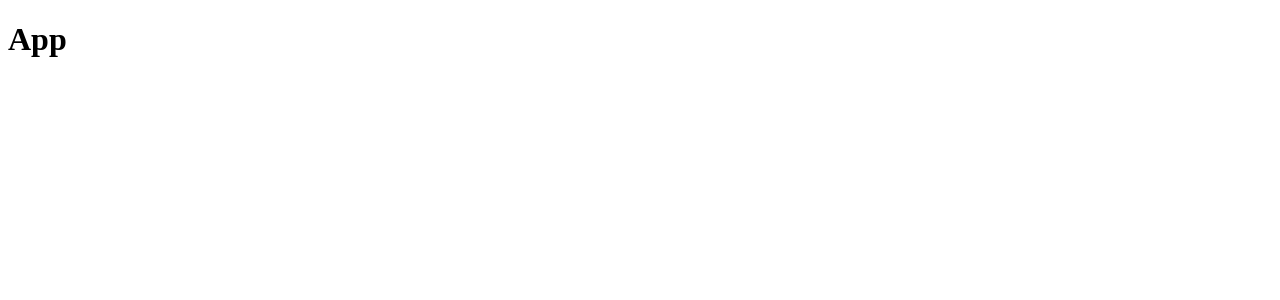
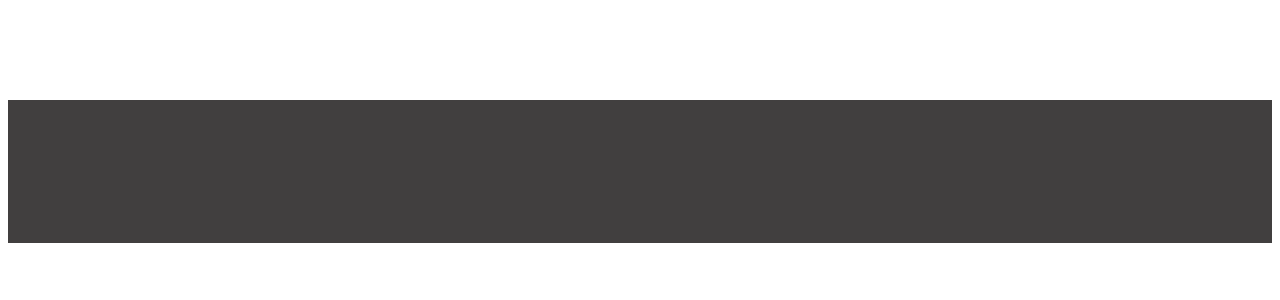
Before and after one commit to Honegawa/Gestionnaire-Taches, a React (Vite) app: page / in a window 1280 px wide. Shown: the top 300 px of the page. Built offline with nearby package versions, Linux system fonts and the light colour scheme.

Commit message:
feature routeur

```diff
--- a/package.json
+++ b/package.json
@@ -16,7 +16,8 @@
     "react-dom": "^18.2.0",
     "react-redux": "^9.1.1",
     "react-router-dom": "^6.22.3",
-    "redux": "^5.0.1"
+    "redux": "^5.0.1",
+    "sass": "^1.75.0"
   },
   "devDependencies": {
     "@types/react": "^18.2.66",
--- a/src/App.tsx
+++ b/src/App.tsx
@@ -1,11 +1,16 @@
-import './App.css'
+import {Routes, Route} from 'react-router-dom'
+import Template from './components/Template/Template.jsx'
 
 function App() {
 
   return (
-    <>
-      <h1>App</h1>
-    </>
+    <Routes>
+      <Route path="/" element={<Template/>}>
+        {/* <Route path='/home' element={<PageHome />} />
+        <Route path='/sign-up' element={<PageSignUp />} />
+        <Route path='/dashboard' element={<PageDashboard />} /> */}
+      </Route>
+  </Routes>
   )
 }
 
--- /dev/null
+++ b/src/components/Footer/Footer.tsx
@@ -0,0 +1,11 @@
+import "./style.scss";
+
+const Footer = () => {
+    return (
+        <footer className="footer">
+            <p className="footer__copyright"></p>
+        </footer>
+    );
+};
+
+export default Footer;
--- /dev/null
+++ b/src/components/Footer/style.scss
@@ -0,0 +1,19 @@
+.footer {
+    width: 100%;
+    background-color: rgb(65, 63, 63);
+    display: flex;
+    flex-direction: column;
+    align-items: center;
+    justify-content: center;
+    padding: 65px 0 30px;
+    gap: 30px;
+
+    svg * {
+        fill: white;
+    }
+
+    p {
+        color: white;
+        font-size: 24px;
+    }
+}
--- /dev/null
+++ b/src/components/Header/Header.tsx
@@ -0,0 +1,16 @@
+// import { NavLink } from "react-router-dom";
+import "./style.scss";
+
+
+const Header = () => {
+    return (
+        <header className="header">
+            <nav className="header__links">
+                {/* <NavLink to="/"></NavLink> */}
+
+            </nav>
+        </header>
+    );
+};
+
+export default Header;
--- /dev/null
+++ b/src/components/Header/style.scss
@@ -0,0 +1,39 @@
+.header {
+    max-width: 1240px;
+    width: 100%;
+    margin: 50px auto;
+    display: flex;
+    justify-content: space-between;
+    align-items: center;
+
+    &__links {
+        display: flex;
+        gap: 50px;
+
+        a {
+            color: #e0a123;
+            font-family: Montserrat;
+            font-size: 24px;
+            text-decoration: none;
+
+            &:hover,
+            &.active {
+                text-decoration: underline;
+            }
+        }
+    }
+
+    @media screen and (max-width: 700px) {
+        // flex-direction: column;
+        padding: 0 20px;
+        gap: 20px;
+        box-sizing: border-box;
+
+        &__links {
+            a {
+                font-size: 12px;
+                text-transform: uppercase;
+            }
+        }
+    }
+}
--- /dev/null
+++ b/src/components/Template/Template.tsx
@@ -0,0 +1,15 @@
+import { Outlet } from "react-router-dom";
+import Header from "../Header/Header";
+import Footer from "../Footer/Footer";
+
+const Template = () => {
+    return (
+        <>
+            <Header />
+            <Outlet />
+            <Footer />
+        </>
+    );
+};
+
+export default Template;
--- a/src/main.tsx
+++ b/src/main.tsx
@@ -1,10 +1,20 @@
 import React from 'react'
 import ReactDOM from 'react-dom/client'
 import App from './App.tsx'
+import { BrowserRouter } from 'react-router-dom'
 import './index.css'
+// import { AuthProvider} from './utils/context/AuthContext.tsx'
+// import store from "./redux/store"
+// import { Provider } from "react-redux"
 
 ReactDOM.createRoot(document.getElementById('root')!).render(
   <React.StrictMode>
-    <App />
+    {/* <Provider store={store} >
+      <AuthProvider> */}
+        < BrowserRouter>
+          <App />
+        </BrowserRouter>
+      {/* </AuthProvider>
+    </Provider> */}
   </React.StrictMode>,
 )
```
Also changed, not shown: 1 other file (tests, documents, lock files or other folders).
